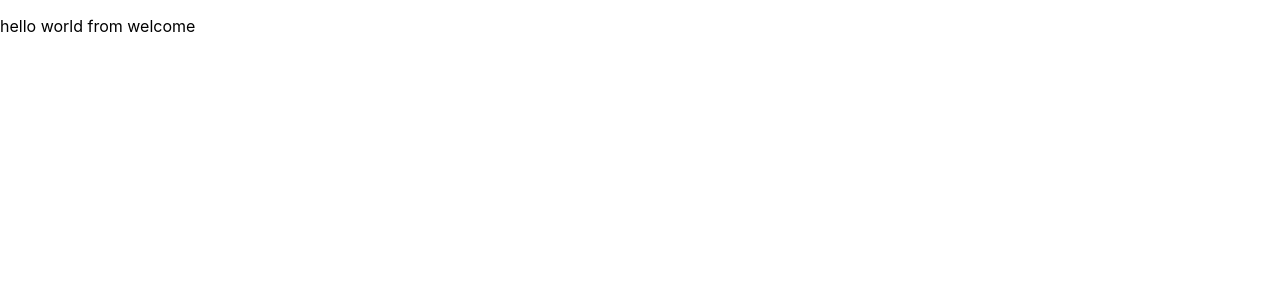
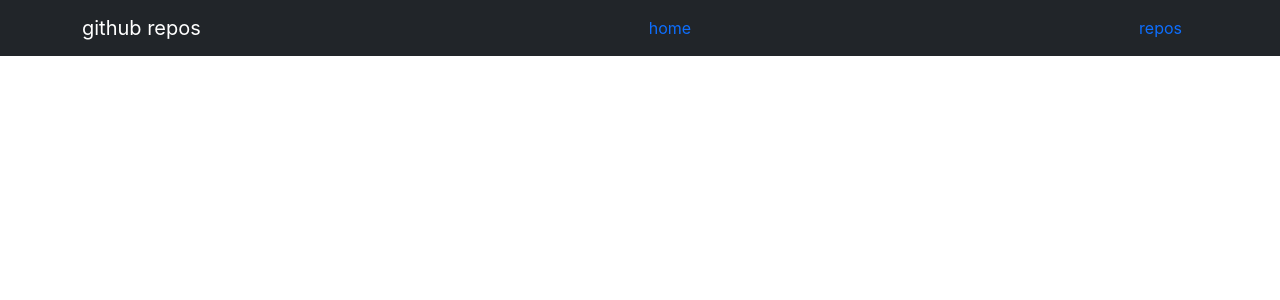
Before and after one commit to brodie-m/repo-tracker, a React (Create React App) app: page / in a window 1280 px wide. Shown: the top 300 px of the page. Built offline with nearby package versions, Linux system fonts and the light colour scheme.

Commit message:
added navbar

```diff
--- a/package.json
+++ b/package.json
@@ -8,6 +8,7 @@
     "@testing-library/react": "^11.2.7",
     "@testing-library/user-event": "^12.8.3",
     "react": "^17.0.2",
+    "react-bootstrap": "^1.6.4",
     "react-dom": "^17.0.2",
     "react-redux": "^7.2.5",
     "react-router-dom": "^5.3.0",
--- a/public/index.html
+++ b/public/index.html
@@ -15,15 +15,8 @@
       user's mobile device or desktop. See https://developers.google.com/web/fundamentals/web-app-manifest/
     -->
     <link rel="manifest" href="%PUBLIC_URL%/manifest.json" />
-    <!--
-      Notice the use of %PUBLIC_URL% in the tags above.
-      It will be replaced with the URL of the `public` folder during the build.
-      Only files inside the `public` folder can be referenced from the HTML.
-
-      Unlike "/favicon.ico" or "favicon.ico", "%PUBLIC_URL%/favicon.ico" will
-      work correctly both with client-side routing and a non-root public URL.
-      Learn how to configure a non-root public URL by running `npm run build`.
-    -->
+    <!-- CSS only -->
+<link href="https://cdn.jsdelivr.net/npm/bootstrap@5.1.3/dist/css/bootstrap.min.css" rel="stylesheet" integrity="sha384-1BmE4kWBq78iYhFldvKuhfTAU6auU8tT94WrHftjDbrCEXSU1oBoqyl2QvZ6jIW3" crossorigin="anonymous">
     <title>React App</title>
   </head>
   <body>
--- a/src/App.js
+++ b/src/App.js
@@ -2,10 +2,11 @@ import React from "react";
 import "./App.css";
 import { Welcome, Repos } from "./pages";
 import { Route, Switch } from "react-router-dom";
+import CustomNav from "./components/CustomNav";
 function App() {
   return (
     <Switch>
-
+    <CustomNav/>
     <Route path = '/' exact>
       <Welcome/>
     </Route>
--- a/src/components/CustomNav.js
+++ b/src/components/CustomNav.js
@@ -0,0 +1,13 @@
+import React from 'react'
+import {Navbar, Nav, Container} from 'react-bootstrap'
+export default function CustomNav() {
+    return (
+        <Navbar bg='dark'>
+            <Container>
+                <Navbar.Brand href='/' className = 'text-white'>github repos</Navbar.Brand>
+                <Nav.Link href = '/'>home</Nav.Link>
+                <Nav.Link href = '/repos'>repos</Nav.Link>
+            </Container>
+        </Navbar>
+    )
+}
```
Also changed, not shown: 1 other file (tests, documents, lock files or other folders).
